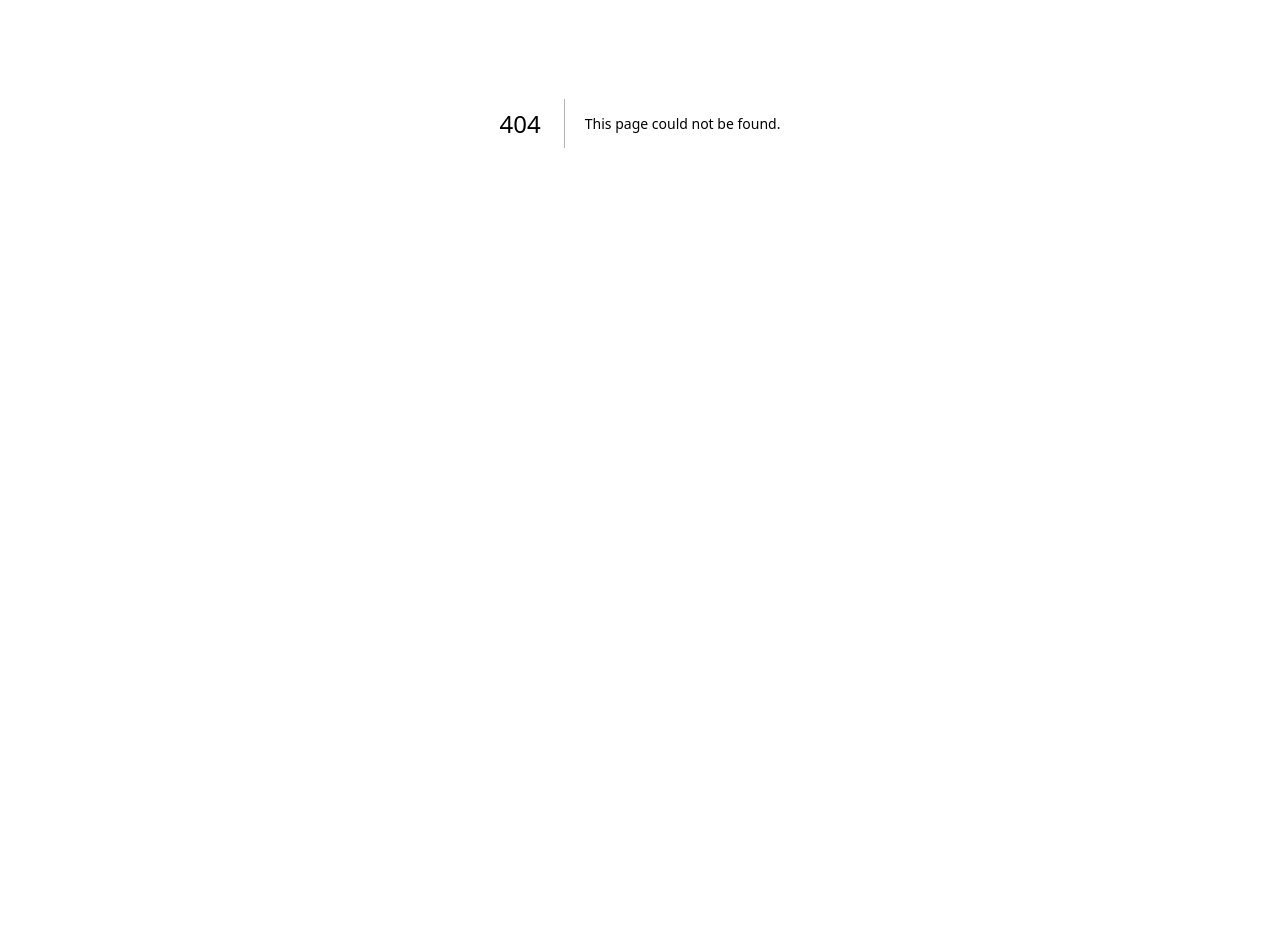
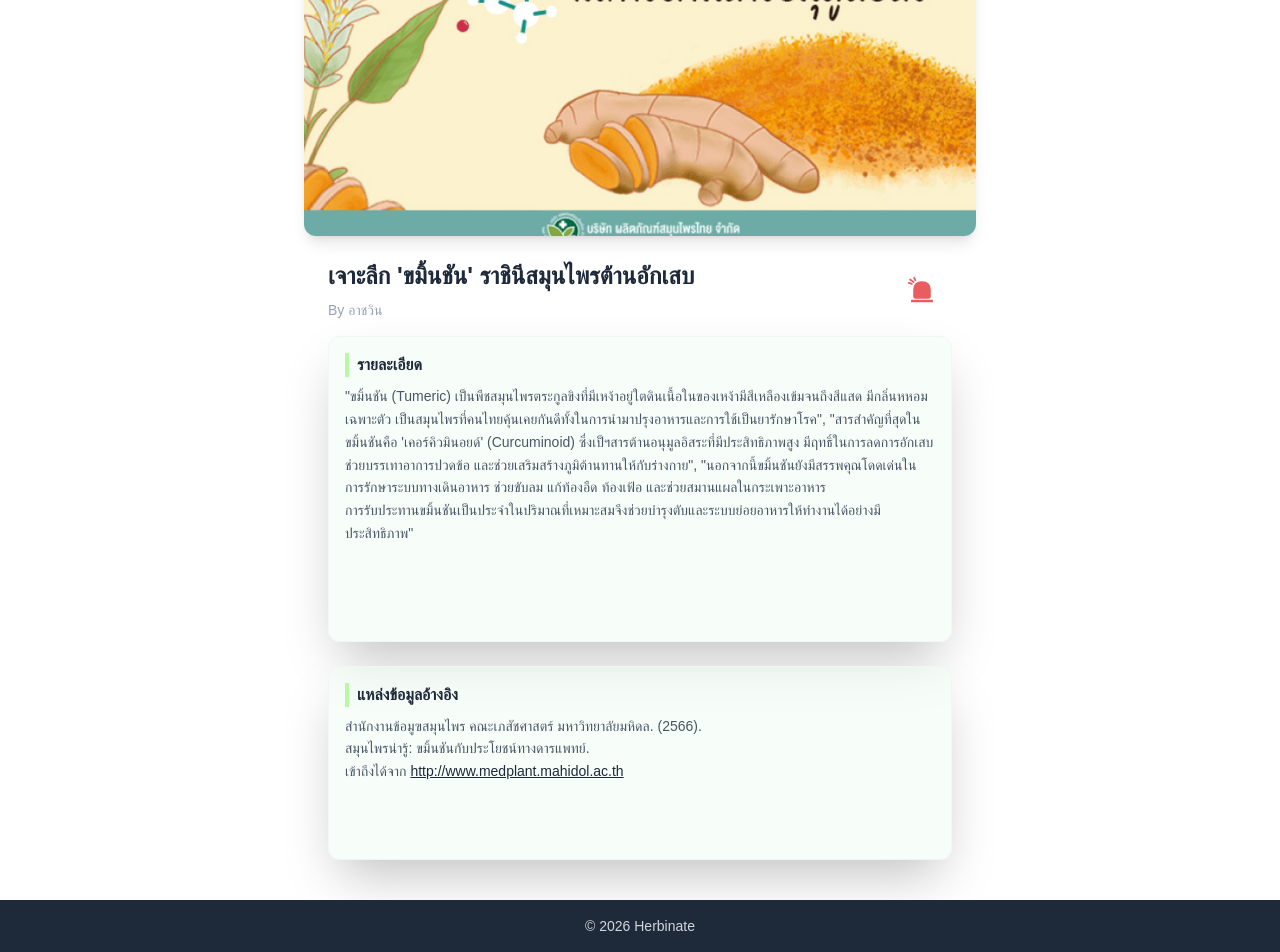
Before and after one commit to dpj6fraa/Herbinate, a Next.js app in the folder frontend/: page /focusontumeric in a window 1280 px wide. Before the commit this address had no page. Shown: the part 277-1229 px from the top of the page. Before the commit the page ends 800 px from the top, so only its background shows below. Built offline with nearby package versions, Linux system fonts and the light colour scheme.

Commit message:
Added focusontumeric page

```diff
--- /dev/null
+++ b/frontend/app/components/focusontumeric/FocusDetailPage.tsx
@@ -0,0 +1,81 @@
+"use client";
+
+import ReportDialog from "../lib/ReportDialog";
+import { useState } from "react";
+
+
+interface Detail {
+    src: string;
+    name: string;
+    author: string;
+    description: string;
+    reference: string;
+    link: string;
+}
+
+export default function FocusDetailPage({ data }: { data: Detail }) {
+    const [isDialogOpen, setIsDialogOpen] = useState(false);
+
+    return (
+        <div className={`max-w-2xl mx-auto bg-white min-h-screen pb-10 ${isDialogOpen ? 'bg-red-50' : 'bg-white'}`}>
+            <div className="w-full aspect-video overflow-hidden rounded-xl shadow-lg">
+                <img
+                    src={data.src}
+                    alt={data.name}
+                    className="w-full h-full object-cover"
+                />
+            </div>
+
+            <div className="px-6 pt-6 flex justify-between items-start">
+                <div>
+                    <h1 className="text-2xl font-bold text-gray-800">{data.name}</h1>
+                    <p className="text-sm text-gray-400 pb-0 pt-2">By {data.author}</p>
+                </div>
+                <button
+                    onClick={() => setIsDialogOpen(true)}
+                    className="p-2 rounded-full w-15 h-15 cursor-pointer">
+                    <svg viewBox="0 0 100 100" xmlns="http://www.w3.org/2000/svg">
+                        <line x1="32" y1="22" x2="35" y2="28" stroke="#E85D5D" strokeWidth="4" strokeLinecap="round" />
+                        <line x1="23" y1="26" x2="31" y2="32" stroke="#E85D5D" strokeWidth="4" strokeLinecap="round" />
+                        <line x1="20" y1="34" x2="27" y2="36" stroke="#E85D5D" strokeWidth="4" strokeLinecap="round" />
+
+                        <path d="M 30 50 Q 30 30, 50 30 Q 70 30, 70 50 L 70 65 Q 70 70, 65 70 L 35 70 Q 30 70, 30 65 Z"
+                            fill="#E85D5D" />
+
+                        <rect x="25" y="72" width="50" height="6" rx="2" fill="#E85D5D" />
+                    </svg>
+                </button>
+            </div>
+
+            <div className="px-6 mt-4 space-y-6">
+                <section className="bg-green-50/50 p-4 rounded-xl border border-gray-100 shadow-2xl">
+                    <h3 className="font-bold text-gray-800 mb-2 border-l-4 border-[#BAF8A8] pl-2">รายละเอียด</h3>
+                    <p className="text-gray-600 text-sm leading-relaxed whitespace-pre-line  pb-20">
+                        {data.description}
+                    </p>
+                </section>
+                <section className="bg-green-50/50 p-4 rounded-xl border border-gray-100 shadow-2xl">
+                    <h3 className="font-bold text-gray-800 mb-2 border-l-4 border-[#BAF8A8] pl-2">แหล่งข้อมูลอ้างอิง</h3>
+                    <p className="text-gray-600 text-sm leading-relaxed whitespace-pre-line pb-15">
+                        {data.reference}
+                        <a href={data.link} target="_blank"
+                        rel="noopener noreferrer"
+                        className="text-gray-800 underline hover:underline break-all"
+                    >
+                        {data.link}
+                    </a>
+                    </p>
+
+                </section>
+
+            </div>
+
+            <ReportDialog
+                isOpen={isDialogOpen}
+                onClose={() => setIsDialogOpen(false)}
+            />
+
+        </div>
+    );
+
+}
--- a/frontend/app/components/forcomparepage/HerbCards.tsx
+++ b/frontend/app/components/forcomparepage/HerbCards.tsx
@@ -16,7 +16,7 @@ export default function HerbCards({ data }: { data: Herb[] }) {
             {
                 data?.map((item) => {
                     return (
-                        <div key={item.id} className="shrink-0 w-fit snap-start rounded-2xl overflow-hidden shadow-2xl md:w-fit">
+                        <div key={item.id} className="shrink-0 w-fit snap-start rounded-2xl overflow-hidden shadow-2xl md:w-fit cursor-pointer">
                             <div className="border w-45 flex flex-col items-center text-center rounded-2xl overflow-hidden bg-[#F7FFF7] md:w-50 lg:w-80">
                                 <div className="w-full h-24 rounded-t-2xl overflow-hidden shadow-md bg-white lg:h-36">
                                     <img
--- a/frontend/app/components/forhomepage/Homepagecontent.tsx
+++ b/frontend/app/components/forhomepage/Homepagecontent.tsx
@@ -160,28 +160,28 @@ const mockNewsData: HerbsItem[] = [
     name: "",
     description: "กระทรวงสาธารณสุขผลักดันสมุนไพรไทยสู่ตลาดโลก ปี 2568",
     src: "https://images.unsplash.com/photo-1505751172876-fa1923c5c528?w=400&h=300&fit=crop",
-    href: ""
+    href: "/focusontumeric"
   },
   {
     id: 2,
     name: "",
     description: "งานวิจัยใหม่พบสรรพคุณของขมิ้นชันในการต้านมะเร็ง",
     src: "https://images.unsplash.com/photo-1471864190281-a93a3070b6de?w=400&h=300&fit=crop",
-    href: ""
+    href: "/focusontumeric"
   },
   {
     id: 3,
     name: "",
     description: "เกษตรกรไทยปลูกสมุนไพรออรแกนิกเพิ่มขึ้น 40%",
     src: "https://images.unsplash.com/photo-1464226184884-fa280b87c399?w=400&h=300&fit=crop",
-    href: ""
+    href: "/focusontumeric"
   },
   {
     id: 4,
     name: "",
     description: "WHO รับรองมาตรฐานสมุนไพรไทย 15 ชนิด",
     src: "https://images.unsplash.com/photo-1441974231531-c6227db76b6e?w=400&h=300&fit=crop",
-    href: ""
+    href: "/focusontumeric"
   }
 ];
 
--- /dev/null
+++ b/frontend/app/focusontumeric/page.tsx
@@ -0,0 +1,21 @@
+"use client";
+
+import Nav from "../components/Nav";
+import Footer from "../components/Footer";
+import FocusDetailPage from "../components/focusontumeric/FocusDetailPage";
+
+const Info = [
+    {src: "/images/Jor-Rueak-Kha-Min-Chan-2.png",name: "เจาะลึก 'ขมิ้นชัน' ราชินีสมุนไพรต้านอักเสบ",author: "อาชวิน", description: `"ขมิ้นชัน (Tumeric) เป็นพืชสมุนไพรตระกูลขิงที่มีเหง้าอยู่ใตดินเนื้อในของเหง้ามีสีเหลืองเข้มจนถึงสีแสด มีกลิ่นหหอมเฉพาะตัว เป็นสมุนไพรที่คนไทยคุ้นเคยกันดีทั้งในการนำมาปรุงอาหารและการใช้เป็นยารักษาโรค", "สารสำคัญที่สุดในขมิ้นชันคือ 'เคอร์คิวมินอยด์' (Curcuminoid) ซึ่งเป็ฯสารต้านอนุมูลอิสระที่มีประสิทธิภาพสูง มีฤทธิ์ในการลดการอักเสบ ช่วยบรรเทาอาการปวดข้อ และช่วยเสริมสร้างภูมิต้านทานให้กับร่างกาย", "นอกจากนี้ขมิ้นชันยังมีสรรพคุณโดดเด่นในการรักษาระบบทางเดินอาหาร ช่วยขับลม แก้ท้องอืด ท้องเฟ้อ และช่วยสมานแผลในกระเพาะอาหาร \n การรับประทานขมิ้นชันเป็นประจำในปริมาณที่เหมาะสมจึงช่วยบำรุงตับและระบบย่อยอาหารให้ทำงานได้อย่างมีประสิทธิภาพ"`, reference: "สำนักงานข้อมูฃสมุนไพร คณะเภสัชศาสตร์ มหาวิทยาลัยมหิดล. (2566). \n สมุนไพรน่ารู้: ขมิ้นชันกับประโยชน์ทางดารแพทย์. \n เข้าถึงได้จาก ", link: `http://www.medplant.mahidol.ac.th`},
+]
+
+export default function FocusOnTumeric() {
+    return (
+        <main className="min-h-svh bg-white flex flex-col">
+            <Nav />
+            <div className="flex-1 flex flex-col pt-4 lg:items-center">
+                <FocusDetailPage data={Info[0]}/>
+            </div>
+            <Footer />
+        </main>
+    )
+}
```
Also changed, not shown: frontend/public/images/Jor-Rueak-Kha-Min-Chan-2.png (added), frontend/public/images/Jor-Rueak-Kha-Min-Chan.png (added).
